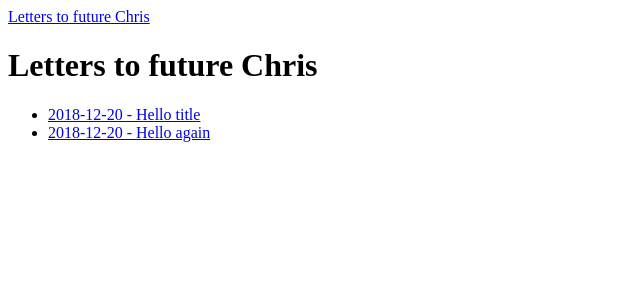
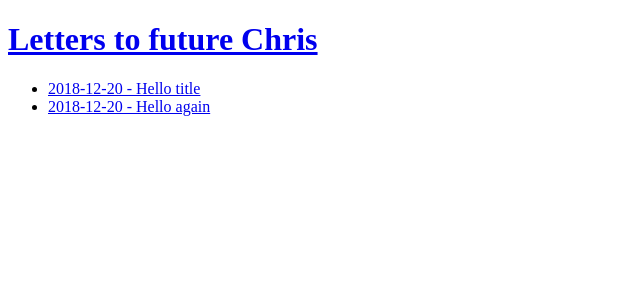
Before and after one commit to chrisosaurus/chrisosaurus.github.io, a Jekyll site: the page built from index.html, in a window 1280 px wide. Shown: the top 300 px of the page, without its empty margins (0-640 px from the left). Built offline with Jekyll 4.4.1, drawn with Linux system fonts in a browser that asks for light colours.

Commit message:
Breaking index into separate layout.

```diff
--- a/_layouts/default.html
+++ b/_layouts/default.html
@@ -6,14 +6,6 @@
     <link rel="stylesheet" href="{{ '/assets/css/style.css?v=' | append: site.github.build_revision | relative_url }}">
   </head>
   <body>
-    <nav>
-      <a class="homelink" href="/">Letters to future Chris</a>
-    </nav>
-    <h1 class="pagetitle">{{ page.title }}</h1>
-    <section>
-      {{ content }}
-    </section>
-    <footer>
-    </footer>
+    {{ content }}
   </body>
 </html>
--- /dev/null
+++ b/_layouts/index.html
@@ -0,0 +1,12 @@
+---
+layout: default
+single: true
+---
+<h1 class="pagetitle">
+  <a href="/">
+    {{ site.title }}
+  </a>
+</h1>
+<section>
+  {{ content }}
+</section>
--- a/index.html
+++ b/index.html
@@ -1,6 +1,5 @@
 ---
-layout: default
-title: Letters to future Chris
+layout: index
 ---
 
 <ul>
```
Also changed, not shown: _layouts/post.html (+8 -2 lines).
